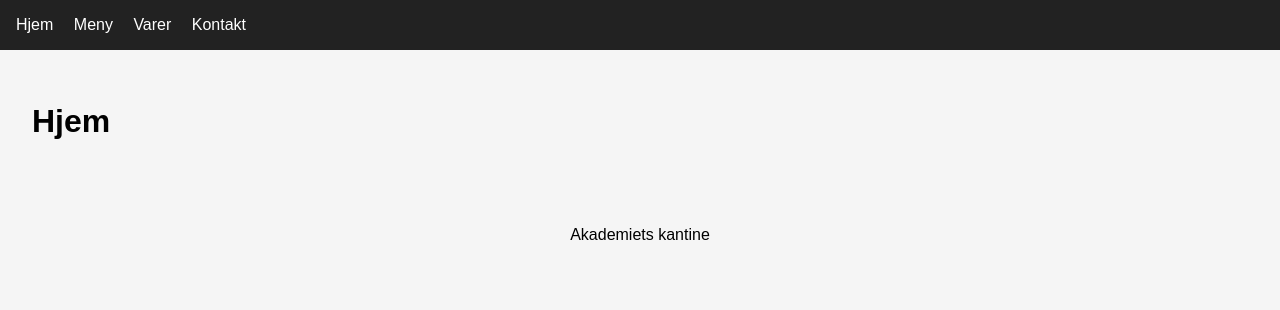
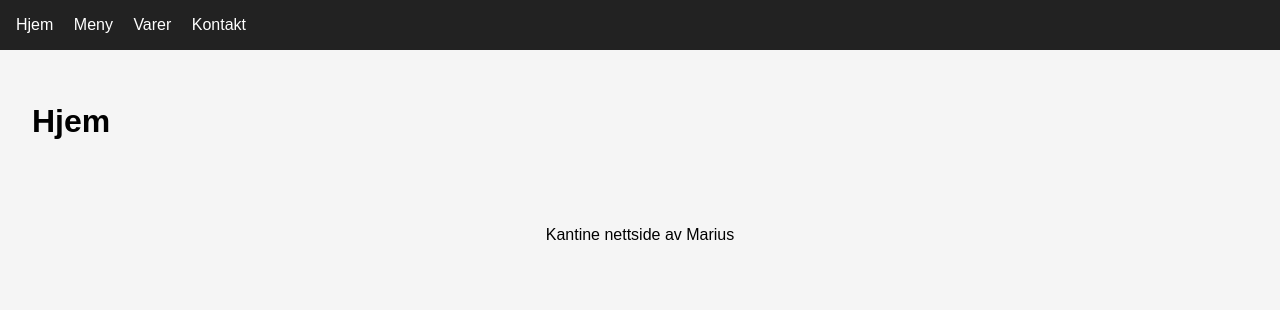
Before and after one commit to mariusjacobsen/kantine_nettside, a Flask app: page / in a window 1280 px wide. Shown: the top 310 px of the page. Run offline with Flask 3, Linux system fonts and the light colour scheme.

Commit message:
Endret opp i feil i base.html og index.html

```diff
--- a/templates/base.html
+++ b/templates/base.html
@@ -14,8 +14,8 @@
         <nav>
             <a href="/">Hjem</a>
             <a href="/meny">Meny</a>
-            <a href="">Varer</a>
-            <a href="">Kontakt</a>
+            <a href="/varer">Varer</a>
+            <a href="/kontakt">Kontakt</a>
         </nav>
     </header>
 
@@ -27,7 +27,7 @@
     </main>
 
     <footer>
-        <p>Akademiets kantine</p>
+        <p>Kantine nettside av Marius</p>
     </footer>
 
 </body>
--- a/templates/index.html
+++ b/templates/index.html
@@ -1,6 +1,4 @@
 {% extends "base.html" %}
-
-{% block title %}Hjem - Akademiets kantine{% endblock %}
 
 {% block content %}
     <h1>Hjem</h1>
```
